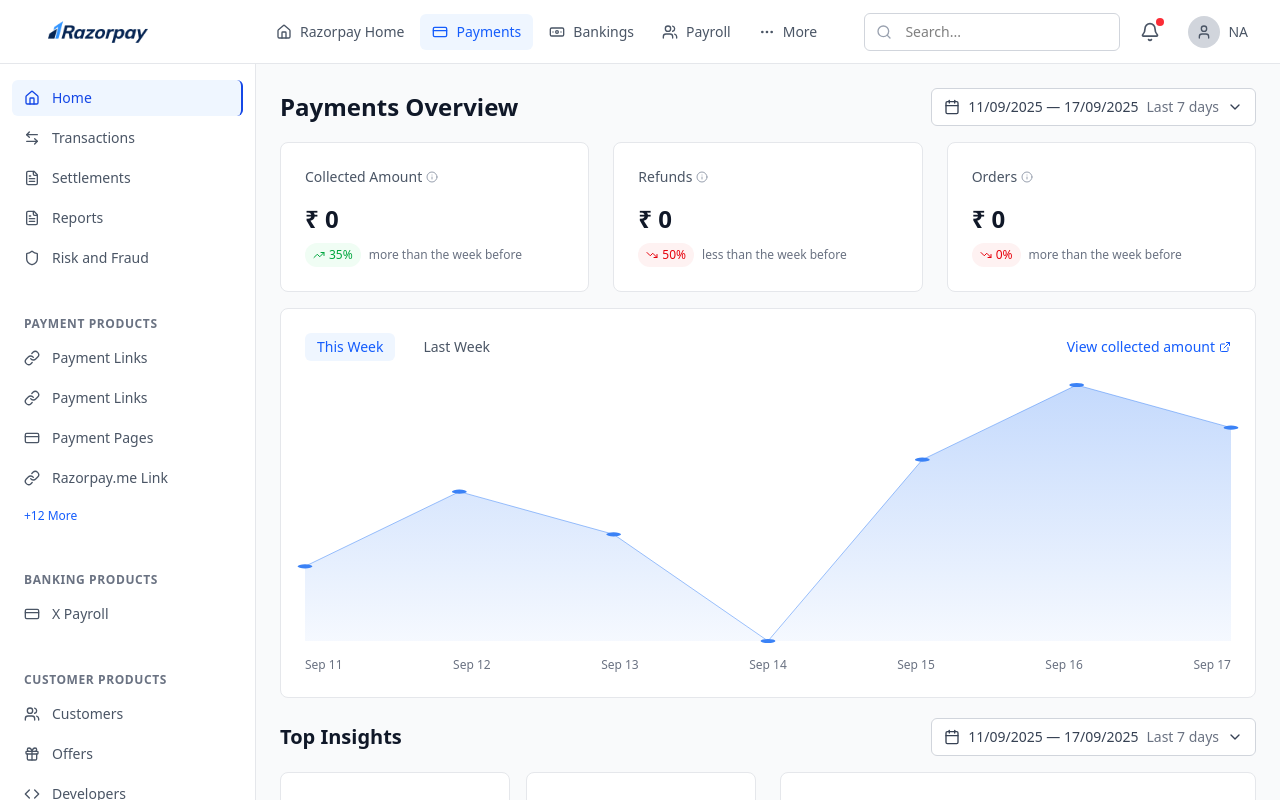
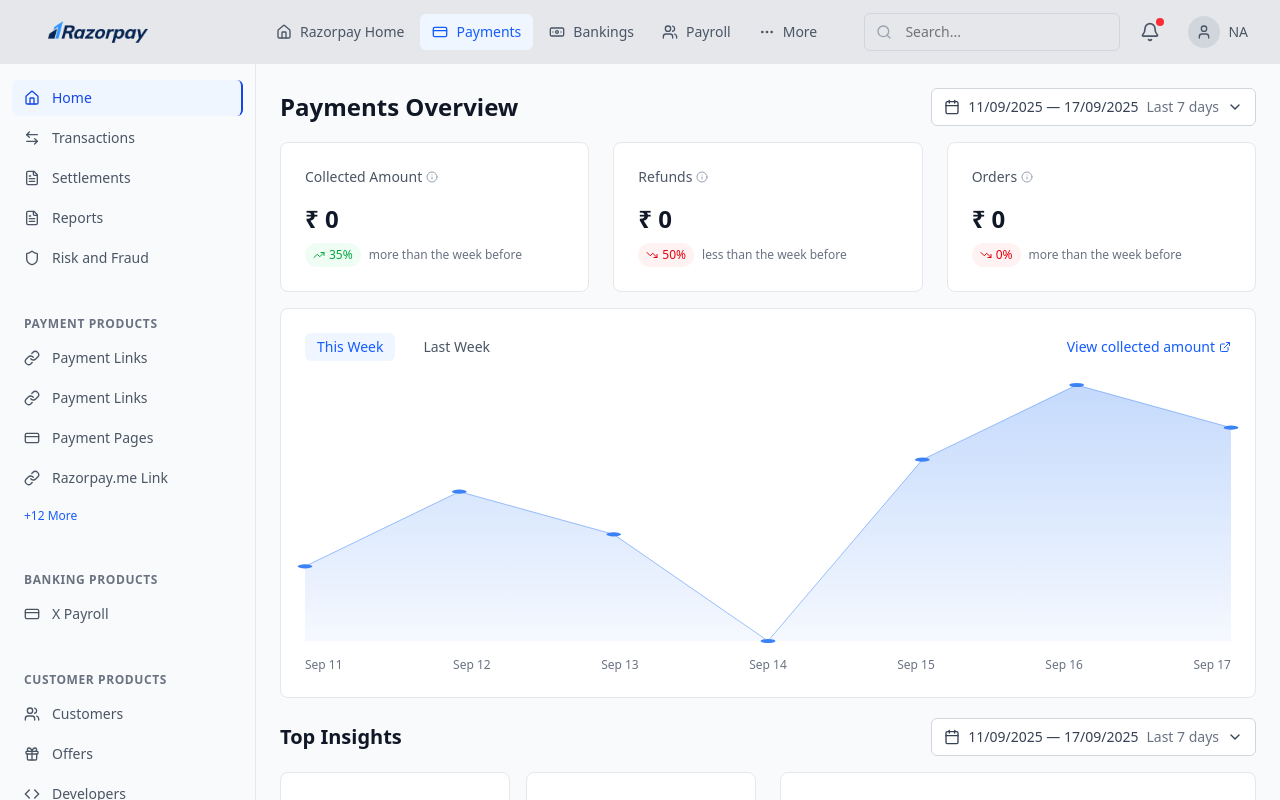
Before and after one commit to afeefakvt/Razorpay-Dashboard, a React (Vite) app in the folder frontend/: page / in a window 1280 px wide. Shown: the top 800 px of the page. Built offline with nearby package versions, Linux system fonts and the light colour scheme.

Commit message:
fix: styling

```diff
--- a/frontend/src/components/Header.tsx
+++ b/frontend/src/components/Header.tsx
@@ -26,7 +26,7 @@
   ];
 
   return (
-    <header className="bg-white border-b border-gray-200 h-16 flex items-center justify-between px-4 lg:px-6">
+    <header className="bg-gray-200 border-b border-gray-200 h-16 flex items-center justify-between px-4 lg:px-6">
 
       <div className="flex items-center space-x-4 ">
 
--- a/frontend/src/components/Sidebar.tsx
+++ b/frontend/src/components/Sidebar.tsx
@@ -55,7 +55,7 @@
 
       <div
         className={`
-        fixed left-0 top-0 h-full w-64 bg-white border-r border-gray-200 z-50 transform transition-transform duration-300 ease-in-out
+        fixed left-0 top-0 h-full w-64 bg-gray-50 border-r border-gray-200 z-50 transform transition-transform duration-300 ease-in-out
         ${isOpen ? 'translate-x-0' : '-translate-x-full'}
         md:translate-x-0 md:static md:z-auto
       `}
```
